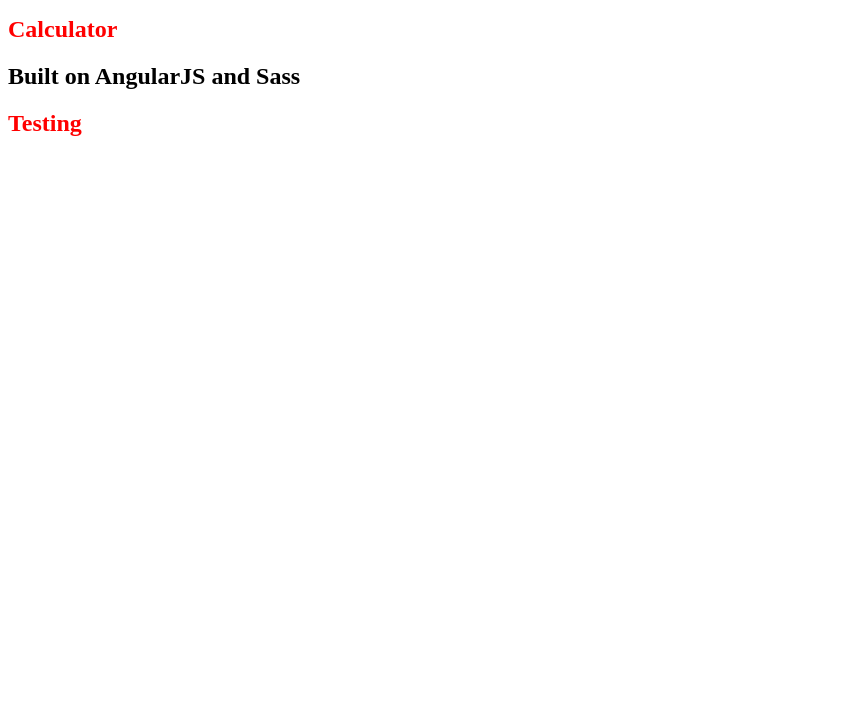
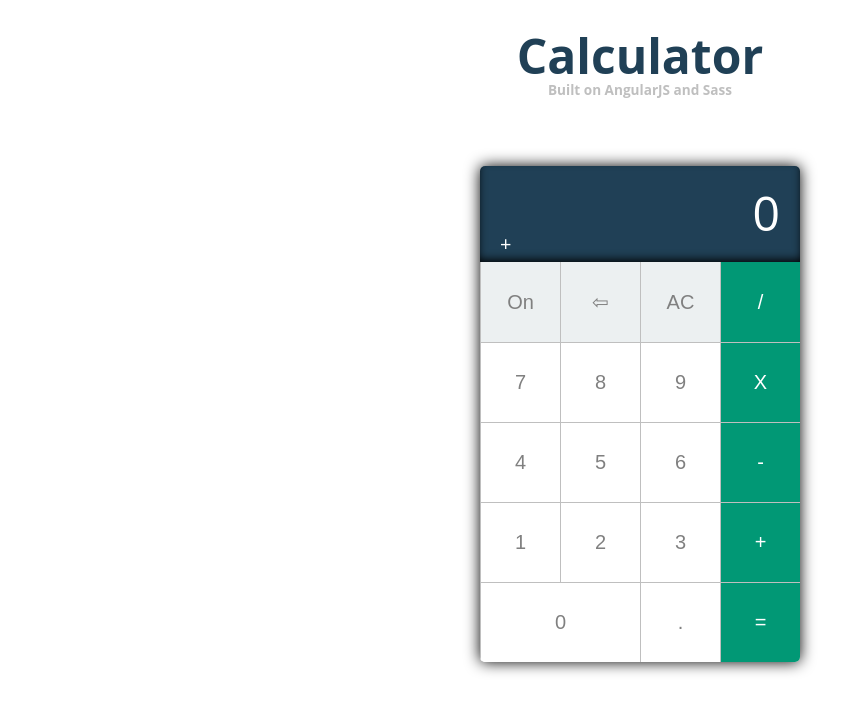
Before and after one commit to seesawlabs/angular-calculator, a website: page app/index.html in a window 1280 px wide. Shown: the whole page, without its empty margins (0-867 px from the left). Drawn offline with nearby package versions, Linux system fonts and the light colour scheme; some packages are replaced by stand-ins of ours; files that its build step writes are made by us from their sources.

Commit message:
Prototype & Styling

```diff
--- a/app/styles/sass/main.scss
+++ b/app/styles/sass/main.scss
@@ -1,4 +1,126 @@
-h1 {
-    color: red;
-    font-size: 1.5em;
+// Variables
+$pebble: #BFBFBF;
+$pumice: #ECF0F1;
+$ocean: #204056;
+$sky: #019875;
+$fontFamily: 'Open Sans',
+sans-serif;
+
+// Mixins
+@mixin centerer {
+    position: absolute;
+    top: 50%;
+    left: 50%;
+    transform: translate(-50%, -50%);
 }
+
+body {
+    font-size: 100%;
+    button:focus {
+        outline: 0;
+    }
+}
+
+.header {
+    font-family: $fontFamily;
+    text-align: center;
+    h1 {
+        font-size: 3em;
+        color: $ocean;
+        margin-bottom: 0px;
+        line-height: 1em;
+    }
+    h2 {
+        font-size: .85em;
+        color: $pebble;
+        margin-top: 0px;
+    }
+}
+
+.container {
+    text-align: center;
+}
+
+.calculator {
+    position: relative;
+    display: inline-block;
+    margin-top: 3.5rem;
+    width: 20rem;
+    height: 31rem;
+    overflow: hidden;
+    border-radius: 5px;
+    box-shadow: 0px 0px 15px black;
+    font-family: $fontFamily;
+    .display {
+        width: 20rem;
+        height: 6rem;
+        background-color: $ocean;
+        color: white;
+        box-shadow: 0px -4px 10px -2px black inset;
+        span {
+            position: absolute;
+            right: 20px;
+            top: 14px;
+            font-size: 3rem;
+        }
+        p {
+            position: absolute;
+            left: 20px;
+            top: 64px;
+            margin-top: 0px;
+            font-size: 1.25em;
+        }
+        h1 {
+            position: absolute;
+            right: 23px;
+            top: 55px;
+            font-size: 1em;
+            opacity: .6;
+        }
+    }
+    .row {
+        display: inline;
+        .number {
+            float: left;
+            width: 25%;
+            height: 5rem;
+            background-color: white;
+            border: none;
+            border-top: 1px solid $pebble;
+            border-left: 1px solid $pebble;
+            color: grey;
+            text-decoration: none;
+            font-size: 1.25em;
+            cursor: pointer;
+        }
+        .number:hover {
+            background-color: darken(white, 10%);
+        }
+        .operator {
+            @extend .number;
+            background-color: $sky;
+            color: white;
+        }
+        .operator:hover {
+            background-color: darken($sky, 10%);
+        }
+        .top {
+            background-color: $pumice;
+            border-top: 0px;
+        }
+        .top:hover {
+            background-color: darken($pumice, 10%);
+        }
+        .top.operator {
+            background-color: $sky;
+            color: white;
+        }
+        .top.operator:hover {
+            background-color: darken($sky, 10%);
+        }
+        .large {
+            @extend .number;
+            width: 50%;
+        }
+    }
+}
--- a/app/views/main.html
+++ b/app/views/main.html
@@ -1 +1,36 @@
-<h1>Testing</h1>
+<div class="calculator">
+    <div class="display">
+        <span>0</span>
+        <p>+</p>
+    </div>
+    <div class="row">
+        <button class="top number">On</button>
+        <button class="top number">&#8678;</button>
+        <button class="top number">AC</button>
+        <button class="operator top">/</button>
+    </div>
+    <div class="row">
+        <button class="number">7</button>
+        <button class="number">8</button>
+        <button class="number">9</button>
+        <button class="operator">X</button>
+    </div>
+    <div class="row">
+        <button class="number">4</button>
+        <button class="number">5</button>
+        <button class="number">6</button>
+        <button class="operator">-</button>
+
+    </div>
+    <div class="row">
+        <button class="number">1</button>
+        <button class="number">2</button>
+        <button class="number">3</button>
+        <button class="operator">+</button>
+    </div>
+    <div class="row">
+        <button class="large">0</button>
+        <button class="number">.</button>
+        <button class="operator">=</button>
+    </div>
+</div>
```
Also changed, not shown: app/styles/main.css, 1 other file.
